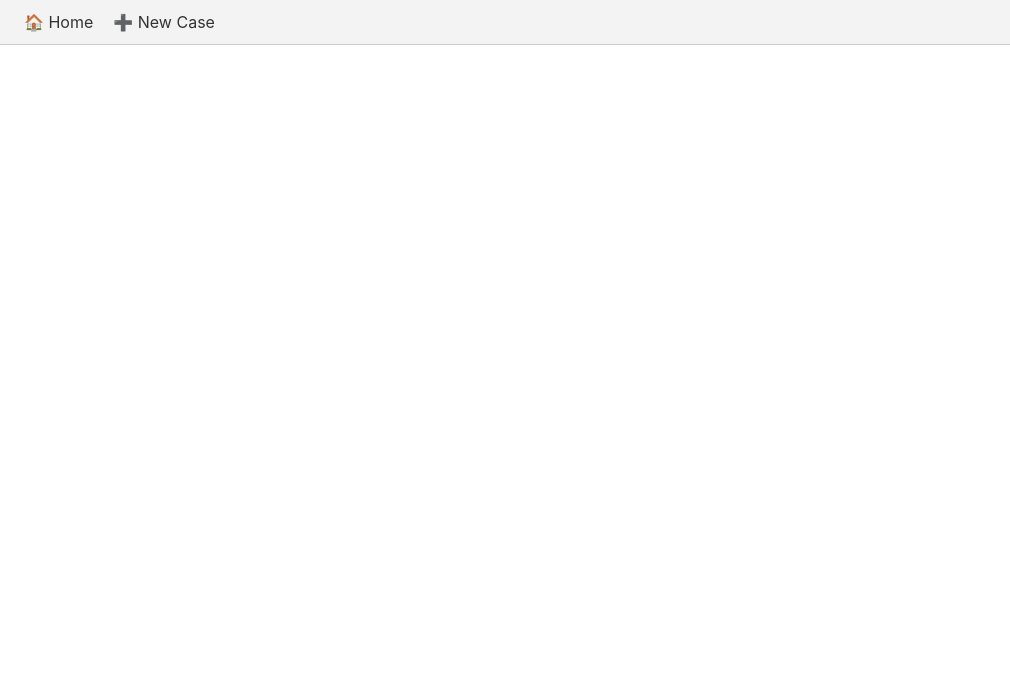
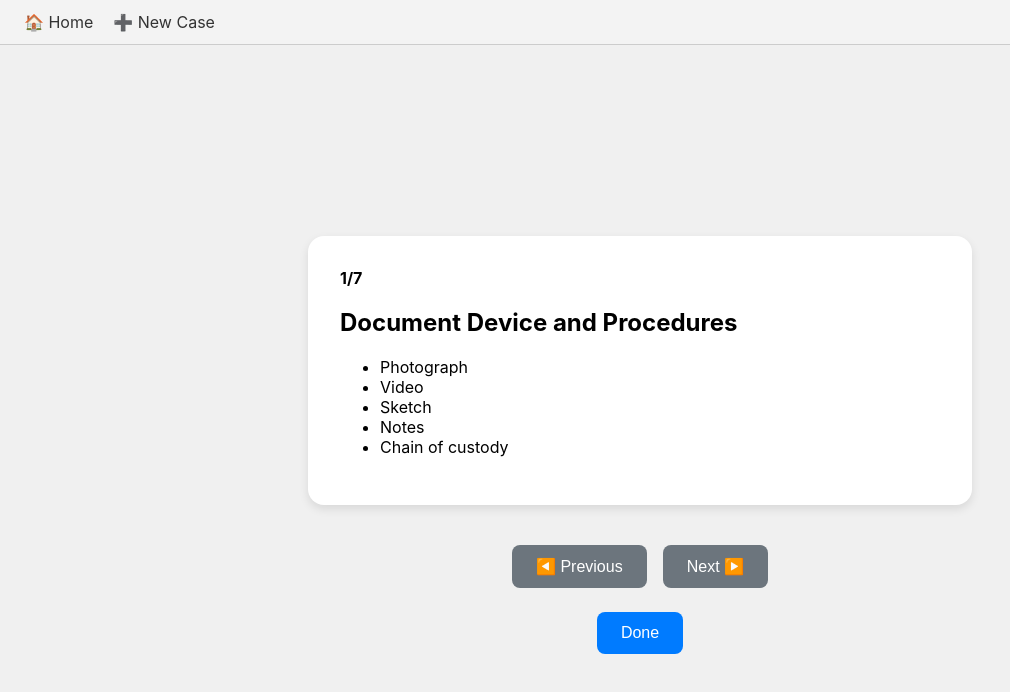
Before and after one commit to davidcthornton/case-manager, a React (Create React App) app in the folder client/: page /desktopInstructions in a window 1280 px wide. Before the commit this address had no page. Shown: the top 692 px of the page, without its empty margins (0-1010 px from the left). Built offline with nearby package versions, Linux system fonts and the light colour scheme.

Commit message:
added more device collection instructions

```diff
--- a/client/src/App.js
+++ b/client/src/App.js
@@ -7,6 +7,8 @@ import ManageCase from './ManageCase';
 import CollectEvidence from './CollectEvidence';
 import RemovableMediaInstructions from './RemovableMediaInstructions';
 import SmartphoneInstructions from './smartphoneInstructions';
+import DesktopLaptopConsoleInstructions from './DesktopLaptopConsoleInstructions';
+
 import Navbar from './Navbar';
 import './App.css';
 import folderIcon from './assets/folder.svg';
@@ -95,6 +97,7 @@ function App() {
 				<Route path="/collectevidence" element={<CollectEvidence />} />
 				<Route path="/removablemediainstructions" element={<RemovableMediaInstructions />} />
 				<Route path="/smartphoneInstructions" element={<SmartphoneInstructions />} />
+				<Route path="/desktopInstructions" element={<DesktopLaptopConsoleInstructions />} />
 			</Routes>
 		</>
 	);
--- a/client/src/CollectEvidence.js
+++ b/client/src/CollectEvidence.js
@@ -14,7 +14,7 @@ const DEVICE_TYPES = [
 
 const INSTRUCTION_ROUTES = {
   smartphone: '/smartphoneInstructions',
-  laptop: '/laptopInstructions',
+  laptop: '/desktopInstructions',
   removablemedia: '/removableMediaInstructions',
   externaldrive: '/removableMediaInstructions',
   router: '/routerInstructions',
--- /dev/null
+++ b/client/src/DesktopLaptopConsoleInstructions.js
@@ -0,0 +1,156 @@
+import React from 'react';
+import { useSwipeable } from 'react-swipeable';
+import { useNavigate } from 'react-router-dom';
+
+const cardStyle = {
+  height: '100vh',
+  display: 'flex',
+  justifyContent: 'center',
+  alignItems: 'center',
+  fontSize: '1rem',
+  backgroundColor: '#f0f0f0',
+  padding: '2rem',
+  boxSizing: 'border-box',
+  flexDirection: 'column'
+};
+
+const cardContentStyle = {
+  background: '#fff',
+  padding: '2rem',
+  borderRadius: '1rem',
+  boxShadow: '0 4px 10px rgba(0,0,0,0.1)',
+  width: '80%',
+  maxWidth: '600px',
+  textAlign: 'left'
+};
+
+const buttonStyle = {
+  marginTop: '1.5rem',
+  padding: '0.75rem 1.5rem',
+  fontSize: '1rem',
+  borderRadius: '0.5rem',
+  border: 'none',
+  backgroundColor: '#007BFF',
+  color: '#fff',
+  cursor: 'pointer'
+};
+
+const cards = [
+  {
+    title: 'Document Device and Procedures',
+    text: (
+      <ul>
+        <li>Photograph</li>
+        <li>Video</li>
+        <li>Sketch</li>
+        <li>Notes</li>
+        <li>Chain of custody</li>
+      </ul>
+    )
+  },
+  {
+    title: 'Determine if the Device is On or Off',
+    text: (
+      <ul>
+        <li>Look for lights</li>
+        <li>Listen for sounds</li>
+        <li>Feel for vibrations or heat</li>
+        <li>Ask if the device is currently powered on.</li>
+        <li>Where legal, pressing the home button quickly will activate the screen.</li>
+      </ul>
+    )
+  },
+  {
+    title: 'If the Device Is Off, Do Not Turn It On',
+    text: <p>(Do not take any action that could change the state of the device.)</p>
+  },
+  {
+    title: 'If the Device Is On, Proceed with Caution',
+    text: (
+      <ul>
+        <li>Do not type, click the mouse, or explore files or directories without expert consultation.</li>
+        <li>Ask about passwords and/or encryption of the system.</li>
+        <li>Observe the screen for open programs, files, or indications of encryption.</li>
+        <li>If concerned, consult an expert and photograph the screen.</li>
+      </ul>
+    )
+  },
+  {
+    title: 'Power Down the System',
+    text: (
+      <ul>
+        <li>Pull the plug from the back of the computer system.</li>
+        <li>Remove the battery from a laptop system.</li>
+      </ul>
+    )
+  },
+  {
+    title: 'Collection and Packaging',
+    text: (
+      <ul>
+        <li>Preserve forensic evidence with trained personnel.</li>
+        <li>Photograph the system from all perspectives.</li>
+        <li>Mark and document all items clearly.</li>
+        <li>Disconnect and secure cables.</li>
+        <li>Check ports and trays for removable media.</li>
+        <li>Package with laptop bags, boxes, or evidence bags.</li>
+      </ul>
+    )
+  },
+  {
+    title: 'Transport',
+    text: (
+      <ul>
+        <li>Deliver to a secure law enforcement or forensic facility promptly.</li>
+        <li>Protect the device from heat, cold, and moisture.</li>
+        <li>Package to prevent physical damage.</li>
+      </ul>
+    )
+  }
+];
+
+const SwipeableCards = () => {
+  const [index, setIndex] = React.useState(0);
+  const navigate = useNavigate();
+
+  const handlers = useSwipeable({
+    onSwipedLeft: () => setIndex(prev => Math.min(prev + 1, cards.length - 1)),
+    onSwipedRight: () => setIndex(prev => Math.max(prev - 1, 0)),
+    trackMouse: true
+  });
+
+  const handleDone = () => {
+    navigate(-1);
+  };
+
+  return (
+    <div {...handlers} style={cardStyle}>
+      <div style={cardContentStyle}>
+        <div style={{ marginBottom: '1rem', fontWeight: 'bold' }}>{`${index + 1}/${cards.length}`}</div>
+        <h2>{cards[index].title}</h2>
+        <div>{cards[index].text}</div>
+      </div>
+
+      <div style={{ marginTop: '1rem', display: 'flex', justifyContent: 'center', gap: '1rem' }}>
+        <button
+          style={{ ...buttonStyle, backgroundColor: '#6c757d' }}
+          onClick={() => setIndex((i) => Math.max(i - 1, 0))}
+          disabled={index === 0}
+        >
+          ◀️ Previous
+        </button>
+        <button
+          style={{ ...buttonStyle, backgroundColor: '#6c757d' }}
+          onClick={() => setIndex((i) => Math.min(i + 1, cards.length - 1))}
+          disabled={index === cards.length - 1}
+        >
+          Next ▶️
+        </button>
+      </div>
+
+      <button style={buttonStyle} onClick={handleDone}>Done</button>
+    </div>
+  );
+};
+
+export default SwipeableCards;
```
